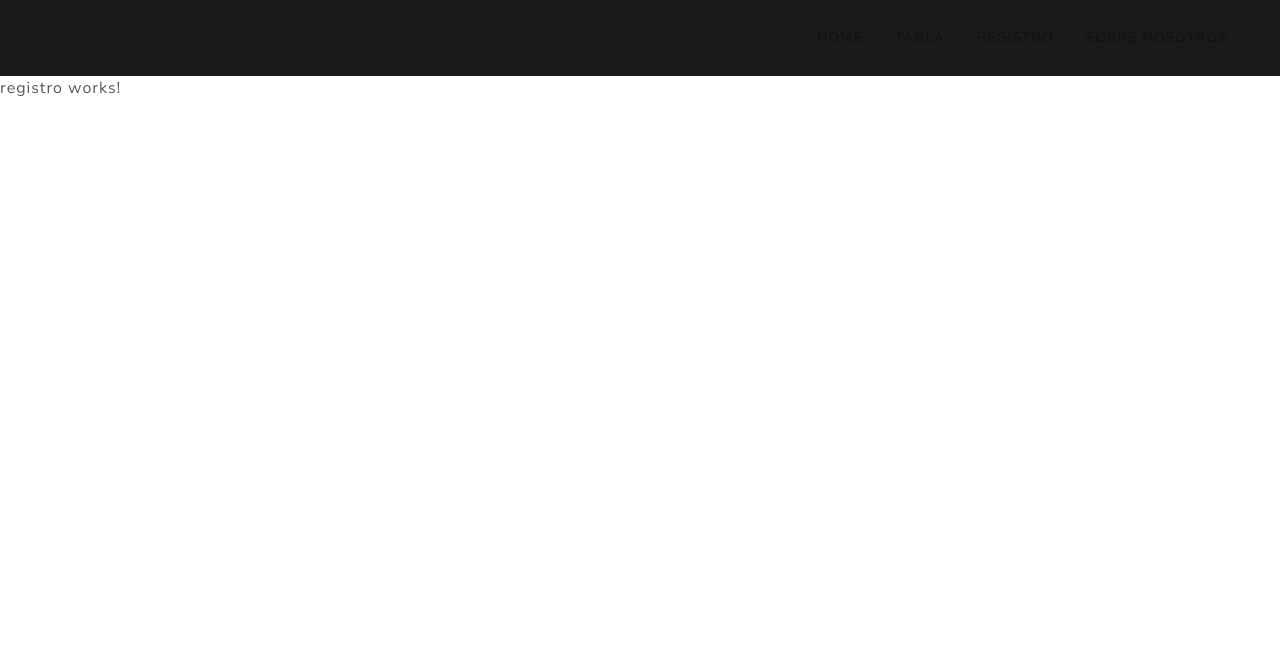
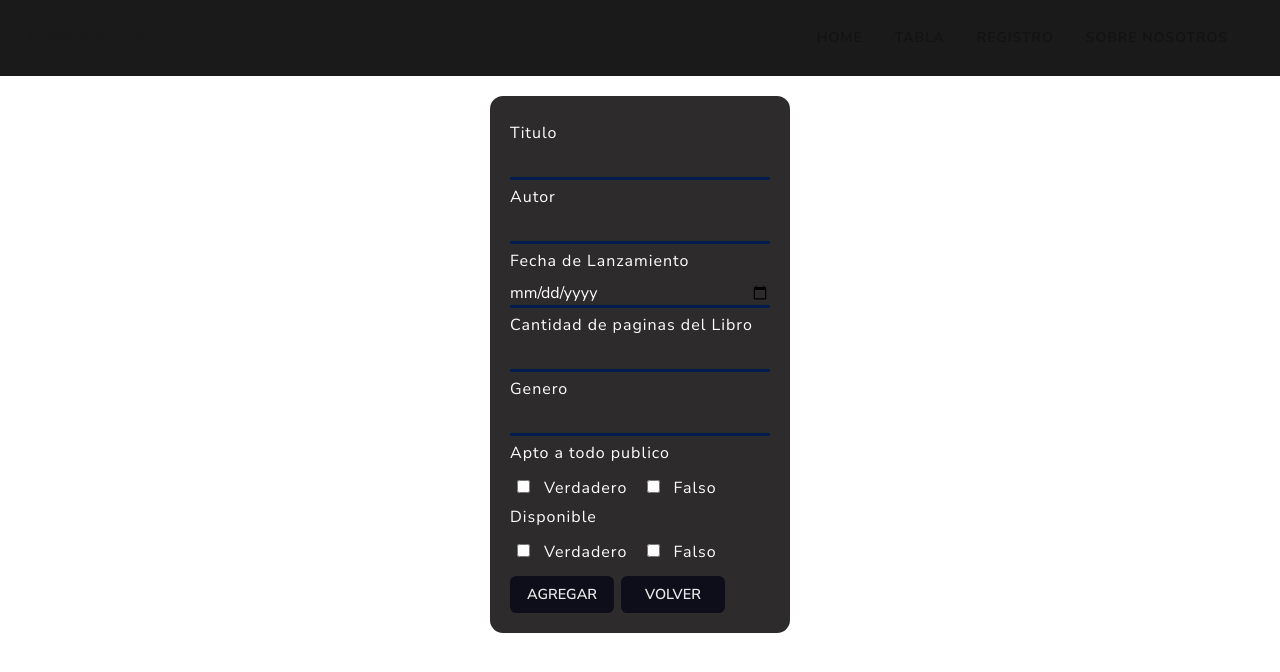
Before and after one commit to Fabianaaguero/TpFrontIFTS, an Angular app in the folder Biblioteca/: page /registro in a window 1280 px wide. Shown: the top 672 px of the page. Built offline with nearby package versions, Linux system fonts and the light colour scheme.

Commit message:
creacion de formulo

```diff
--- a/Biblioteca/src/app/Components/formulario/formulario.component.html
+++ b/Biblioteca/src/app/Components/formulario/formulario.component.html
@@ -1 +1,42 @@
-<p>formulario works!</p>
+<div class="Form-box">
+    <form>
+        <div class="Item">
+            <label for="Titulo"> Titulo </label>
+            <input type="text" name="Titulo" id="Titulo" required>
+
+        </div>
+        <div class="Item">
+            <label for="Autor"> Autor </label>
+            <input type="text" name="Autor" id="Autor" required>
+
+        </div>
+        <div class="Item">
+            <label for="FechaLanzamiento"> Fecha de Lanzamiento </label>
+            <input type="date"  name="FechaLanzamiento" id="FechaLanzamiento" required>
+        </div>
+        <div class="Item">
+            <label for="CantPaginas"> Cantidad  de paginas del Libro </label>
+            <input type="text" name="CantPaginas" id="CantPaginas" required>
+
+        </div>
+        <div class="Item">
+            <label for="Genero"> Genero </label>
+            <input type="text" name="Genero" id="Genero" required>
+        </div>
+        <div class="check">
+            <label for="AptoTodoPublico"> Apto a todo publico  </label>
+            <input type="checkbox" name="AptoTodoPublico" id="AptoTodoPublico"value="true"> <p>Verdadero </p>
+            <input type="checkbox" name="AptoTodoPublico"id="AptoTodoPublico"  value="false"> <p>Falso</p>
+        </div>
+        <div class="check">
+            <label for="Disponible"> Disponible  </label>
+            <input type="checkbox" name="Disponible" id="Disponible" value="true"> <p>Verdadero </p>
+            <input type="checkbox" name="Disponible" id="Disponible"  value="false"> <p>Falso</p>
+        </div>
+        <div clas="btn">
+            <button type="submit" value="submit"> Agregar </button>
+            <button type="submit" value="submit"> Volver </button>
+        </div>
+
+    </form>
+</div>
--- a/Biblioteca/src/app/Components/formulario/formulario.component.scss
+++ b/Biblioteca/src/app/Components/formulario/formulario.component.scss
@@ -0,0 +1,66 @@
+
+.Form-box{
+    background-color: #2d2b2b;
+    display: flex;
+    justify-content: center;
+    flex-direction: column;
+    width: 300px;
+    margin: 0 auto;
+    padding: 20px;
+    margin-top: 20px;
+    margin-bottom: 20px;
+    border-radius: 13px;
+}
+
+.Item > label{
+   display: block;
+   width: 100%;
+   margin-bottom: 8px;
+   color: #fff;
+   margin-top: 5px;
+}
+
+.check > label{
+    display: block;
+    width: 100%;
+    margin-bottom: 8px;
+    color: #fff;
+    margin-top: 5px;
+}
+
+.Item > input{
+    display: block;
+    width: 100%;
+    margin-top: 7px;
+    background-color: #2d2b2b ;
+    color: #fff;
+    outline: none;
+    border: none;
+    border-bottom: 3px solid  rgb(2,29,78) ;
+}
+
+.check > input  , p{
+    color: #fff;
+    display: inline;
+    margin: 7px;
+}
+
+
+
+button{
+    display: inline-block;
+    width: 40%;
+    font-size: .9em;
+    padding: 3% 1%;
+    border: none;
+    outline: none;
+    border-radius: 0.4rem;
+    cursor: pointer;
+    text-transform: uppercase;
+    background-color: rgb(14, 14, 26);
+    color: #eaeaea;
+    font-weight: 700;
+    align-items: center;
+    margin-right: 7px;
+    margin-top: 12px;
+}
--- a/Biblioteca/src/app/Components/registro/registro.component.html
+++ /dev/null
@@ -1 +0,0 @@
-<p>registro works!</p>
--- a/Biblioteca/src/app/app-routing.module.ts
+++ b/Biblioteca/src/app/app-routing.module.ts
@@ -3,7 +3,7 @@ import { RouterModule, Routes } from '@angular/router';
 import { HomeComponent } from './Components/home/home.component';
 import { TablaComponent } from './Components/tabla/tabla.component';
 import { NosotrosComponent } from './Components/nosotros/nosotros.component';
-import { RegistroComponent } from './Components/registro/registro.component';
+import { RegistroComponent } from './pages/registro/registro.component';
 
 const routes: Routes = [
   { path: 'home', component: HomeComponent },
--- a/Biblioteca/src/app/app.module.ts
+++ b/Biblioteca/src/app/app.module.ts
@@ -7,7 +7,7 @@ import { NavBarComponent } from './Components/nav-bar/nav-bar.component';
 import { NosotrosComponent } from './Components/nosotros/nosotros.component';
 import { HomeComponent } from './Components/home/home.component';
 import { TablaComponent } from './Components/tabla/tabla.component';
-import { RegistroComponent } from './Components/registro/registro.component';
+import { RegistroComponent } from './pages/registro/registro.component';
 import { FormularioComponent } from './Components/formulario/formulario.component';
 
 @NgModule({
--- /dev/null
+++ b/Biblioteca/src/app/pages/registro/registro.component.html
@@ -0,0 +1,2 @@
+
+<app-formulario></app-formulario>
```
Also changed, not shown: Biblioteca/src/app/pages/registro/registro.component.scss (added), Biblioteca/src/app/pages/registro/registro.component.ts (renamed from Biblioteca/src/app/Components/registro/registro.component.ts), 1 other file (tests, documents, lock files or other folders).
